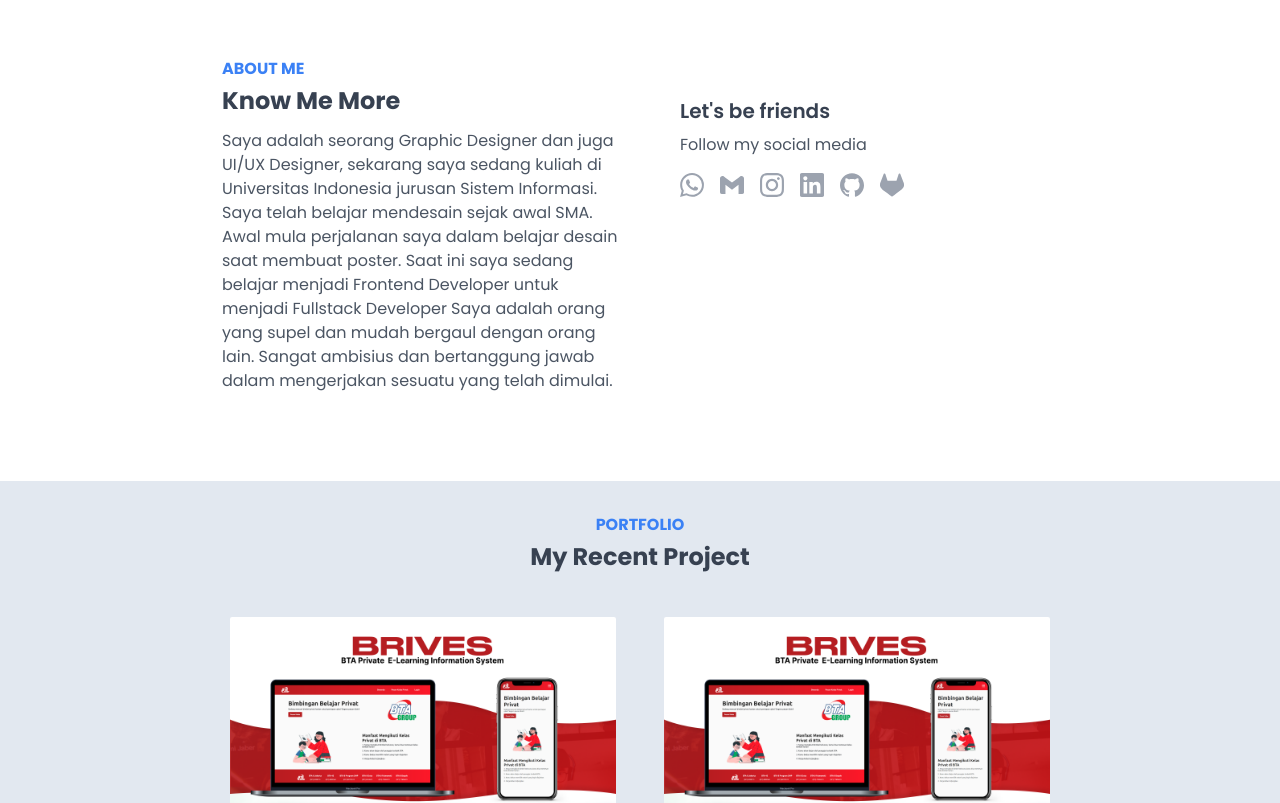
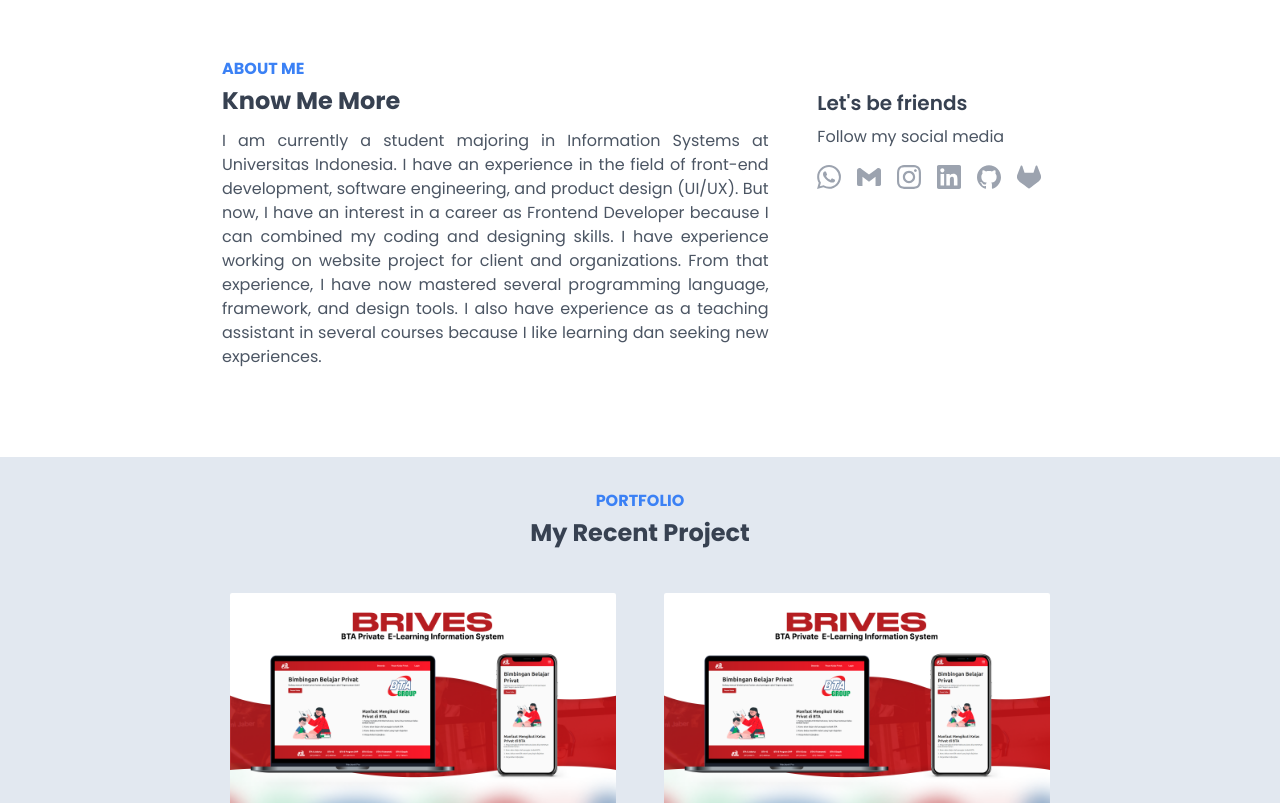
Before and after one commit to adimaspph/adimaspph.github.io, a Vue app: page / in a window 1280 px wide. Shown: the part 600-1403 px from the top of the page. Built offline with nearby package versions, Linux system fonts and the light colour scheme.

Commit message:
fixed navbar issue

```diff
--- a/src/components/AboutMe.vue
+++ b/src/components/AboutMe.vue
@@ -1,14 +1,14 @@
 <template>
     <section id="about" class="flex flex-wrap">
         <!-- about me -->
-        <div class="w-full flex items-center px-0 md:w-1/2 md:p-4">
+        <div class="w-full flex items-center px-0 md:w-2/3 md:p-4">
             <div>
                 <h3 class="text-primary font-bold uppercase lg:text-xl">About Me</h3>
                 <h2 class="font-bold text-2xl py-1 text-gray-700 lg:text-3xl">Know Me More</h2>
-                <p class="py-2">Saya adalah seorang Graphic Designer dan juga UI/UX Designer, sekarang saya sedang kuliah di Universitas Indonesia jurusan Sistem Informasi. Saya telah belajar mendesain sejak awal SMA. Awal mula perjalanan saya dalam belajar desain saat membuat poster. Saat ini saya sedang belajar menjadi Frontend Developer untuk menjadi Fullstack Developer Saya adalah orang yang supel dan mudah bergaul dengan orang lain. Sangat ambisius dan bertanggung jawab dalam mengerjakan sesuatu yang telah dimulai.</p>
+                <p class="py-2 text-justify">I am currently a student majoring in Information Systems at Universitas Indonesia. I have an experience in the field of front-end development, software engineering, and product design (UI/UX). But now, I have an interest in a career as Frontend Developer because I can combined my coding and designing skills. I have experience working on website project for client and organizations. From that experience, I have now mastered several programming language, framework, and design tools. I also have experience as a teaching assistant in several courses because I like learning dan seeking new experiences.</p>
             </div>
         </div>
-        <div class="w-full px-0 pt-8 md:w-1/2 md:my-10 md:right-0 md:p-4 md:pl-10">
+        <div class="w-full px-0 pt-8 md:m-auto md:my-8 md:p-4 md:w-fit">
             <h4 class="font-semibold text-xl text-gray-700 lg:text-xl">Let's be friends</h4>
             <p class="py-2">Follow my social media
             </p>
--- a/src/components/Footer.vue
+++ b/src/components/Footer.vue
@@ -39,16 +39,16 @@
                     </h5>
                     <ul class="flex gap-2 flex-col mt-2">
                         <li class="">
-                            <a href="#profile" class="hover:text-white transition-all">Profile</a>
+                            <a href="/#profile" class="hover:text-white transition-all">Profile</a>
                         </li>
                         <li class="group ">
-                            <a href="#about" class="hover:text-white transition-all">About</a>
+                            <a href="/#about" class="hover:text-white transition-all">About</a>
                         </li>
                         <li>
-                            <a href="#project" class="hover:text-white transition-all">Project</a>
+                            <a href="/#project" class="hover:text-white transition-all">Project</a>
                         </li>
                         <li>
-                            <a href="#contact" class="hover:text-white transition-all">Contact</a>
+                            <a href="/#contact" class="hover:text-white transition-all">Contact</a>
                         </li>
                     </ul>
                 </div>
--- a/src/components/Header.vue
+++ b/src/components/Header.vue
@@ -47,8 +47,10 @@ import { ref } from 'vue';
 const hamburger = ref()
 const menu = ref()
 function handler() {
-    hamburger.value.classList.toggle("hamburger-active")
-    menu.value.classList.toggle("hidden")
+    if (window.innerWidth < 900) {
+        hamburger.value.classList.toggle("hamburger-active")
+        menu.value.classList.toggle("hidden")
+    };
 }
 
 window.onscroll = function() {
--- a/src/components/Project.vue
+++ b/src/components/Project.vue
@@ -9,11 +9,11 @@
                 <!-- <p class="text-center text-base">This is a project that I have worked on. I hope you can know me more </p> -->
                 <div class="flex flex-wrap">
                     <div class="w-full py-6 sm:px-6 md:w-1/2">
-                        <router-link to="brives" class="hover:opacity-80 transition-all">
+                        <a href="/brives" class="hover:opacity-80 transition-all">
                             <img class="my-4 rounded-sm" id="project1" src="../assets/project_brives.png" alt="Brive">
-                        </router-link>
+                        </a>
                             <h5 class="block font-semibold text-lg" for="project1">BRIVES (BTA Private E-Learning Information System)</h5>
-                            <p class="">BRIVES is a website for students who want online private tutoring in BTA. I create this website with 5 person team as technical lead for the BTA company.</p>
+                            <p class="">BRIVES is a website for students who want online private tutoring in BTA.</p>
                     </div>
                     <div class="w-full py-6 sm:px-6 md:w-1/2 ">
                         <a href="#" class="hover:opacity-80 transition-all">
--- a/src/input.css
+++ b/src/input.css
@@ -21,7 +21,7 @@ body {
 }
 
 .nav-fixed {
-    @apply fixed z-50 bg-white shadow-sm bg-opacity-60;
+    @apply fixed z-50 bg-white shadow-sm bg-opacity-80;
     backdrop-filter: blur(7px);
 }
 
@@ -58,3 +58,7 @@ input[type="text"], input[type="email"], .input {
 .project-title {
     @apply font-bold text-2xl;
 }
+
+.project-description{
+    @apply text-justify;
+}
--- a/src/output.css
+++ b/src/output.css
@@ -663,10 +663,6 @@ video {
   margin-bottom: 5rem;
 }
 
-.mt-8 {
-  margin-top: 2rem;
-}
-
 .block {
   display: block;
 }
@@ -868,6 +864,10 @@ video {
   text-align: center;
 }
 
+.text-justify {
+  text-align: justify;
+}
+
 .text-2xl {
   font-size: 1.5rem;
   line-height: 2rem;
@@ -1015,7 +1015,7 @@ body {
   position: fixed;
   z-index: 50;
   background-color: rgb(255 255 255 / var(--tw-bg-opacity));
-  --tw-bg-opacity: 0.6;
+  --tw-bg-opacity: 0.8;
   --tw-shadow: 0 1px 2px 0 rgb(0 0 0 / 0.05);
   --tw-shadow-colored: 0 1px 2px 0 var(--tw-shadow-color);
   box-shadow: var(--tw-ring-offset-shadow, 0 0 #0000), var(--tw-ring-shadow, 0 0 #0000), var(--tw-shadow);
@@ -1153,6 +1153,10 @@ input[type="text"]:focus,  input[type="email"]:focus,  .input:focus {
   font-weight: 700;
 }
 
+.project-description {
+  text-align: justify;
+}
+
 .hover\:scale-110:hover {
   --tw-scale-x: 1.1;
   --tw-scale-y: 1.1;
@@ -1194,12 +1198,12 @@ input[type="text"]:focus,  input[type="email"]:focus,  .input:focus {
     position: static;
   }
 
+  .md\:right-4 {
+    right: 1rem;
+  }
+
   .md\:right-0 {
     right: 0px;
-  }
-
-  .md\:right-4 {
-    right: 1rem;
   }
 
   .md\:top-16 {
@@ -1210,9 +1214,9 @@ input[type="text"]:focus,  input[type="email"]:focus,  .input:focus {
     margin: auto;
   }
 
-  .md\:my-10 {
-    margin-top: 2.5rem;
-    margin-bottom: 2.5rem;
+  .md\:my-8 {
+    margin-top: 2rem;
+    margin-bottom: 2rem;
   }
 
   .md\:mt-0 {
@@ -1227,12 +1231,22 @@ input[type="text"]:focus,  input[type="email"]:focus,  .input:focus {
     display: none;
   }
 
-  .md\:w-1\/2 {
-    width: 50%;
+  .md\:w-2\/3 {
+    width: 66.666667%;
+  }
+
+  .md\:w-fit {
+    width: -webkit-fit-content;
+    width: -moz-fit-content;
+    width: fit-content;
   }
 
   .md\:w-full {
     width: 100%;
+  }
+
+  .md\:w-1\/2 {
+    width: 50%;
   }
 
   .md\:flex-row {
@@ -1254,10 +1268,6 @@ input[type="text"]:focus,  input[type="email"]:focus,  .input:focus {
   .md\:px-4 {
     padding-left: 1rem;
     padding-right: 1rem;
-  }
-
-  .md\:pl-10 {
-    padding-left: 2.5rem;
   }
 
   .md\:shadow-none {
--- a/src/pages/ProjectBrives.vue
+++ b/src/pages/ProjectBrives.vue
@@ -2,14 +2,16 @@
     <section class="project-page">
         <router-link to="/" class="text-sm hover:text-primary transition-all"><svg viewBox="0 0 24 24" focusable="false" class="w-4 inline-block m-auto fill-current"><path  d="M15.41 7.41L14 6l-6 6 6 6 1.41-1.41L10.83 12z"></path></svg> Back to Home</router-link>
 
-        <h2 class="mt-8 project-title">BRIVES, E-learning Website</h2>
+        <h2 class="mt-4 project-title">BRIVES, Online Private Tutoring Booking Website</h2>
         <div>
             <img src="../assets/project_brives.png" alt="Brives Poster">
             <p class="py-2">Year: 2022</p>
         </div>
 
         <h5 class="project-heading">Description</h5>
-        <p>Brives adalah sistem yang dibuat untuk memenuhi kebutuan siswa untuk dapat memesan kelas privat secara online. Project ini dimulai pada awal februari akhir untuk memenuhi syarat kelulusan mata kuliah proyek pengembangan sistem informasi dan harus selesai pada awal juni.</p>
+        <p class="project-description" >Brives adalah sistem yang dibuat untuk memenuhi kebutuan siswa untuk dapat memesan kelas privat secara online. Project ini dimulai pada awal februari akhir untuk memenuhi syarat kelulusan mata kuliah proyek pengembangan sistem informasi dan harus selesai pada awal juni.</p>
+        <p>Brives is a website that provide </p>
         <h5 class="project-heading">Goal</h5>
+        <h5 class="project-heading">Role and Job</h5>
     </section>
 </template>
```
Also changed, not shown: 5 other files (tests, documents, lock files or other folders).
